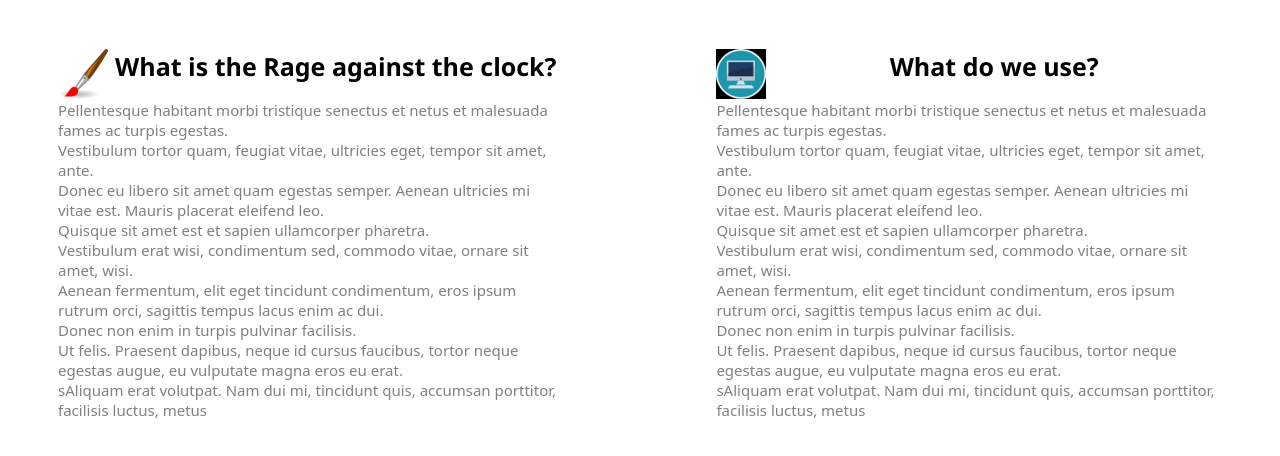
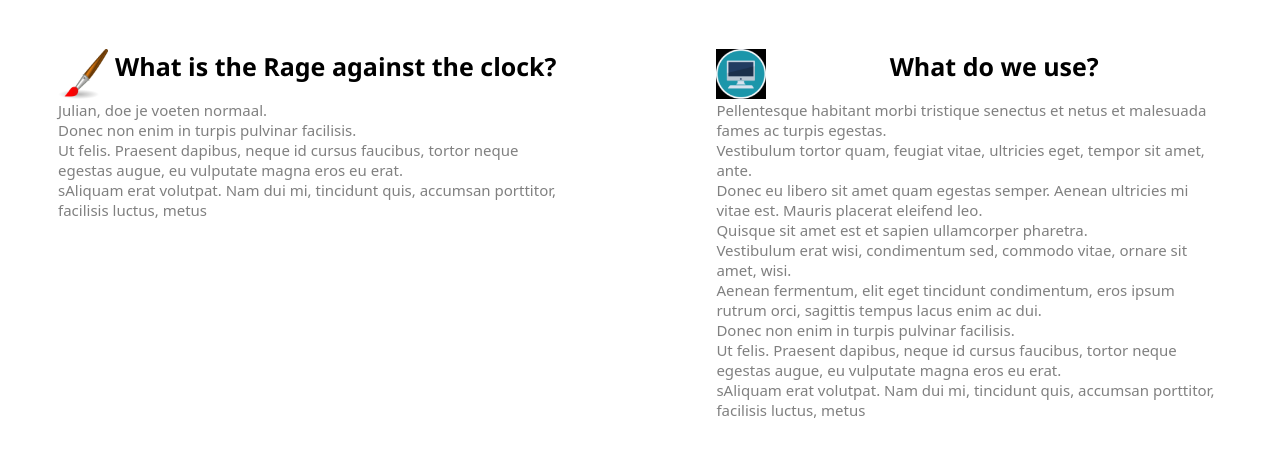
Before and after one commit to JustinFRFC/RageAgainstTheClock, a plain HTML site: page Index.html in a window 1280 px wide. Shown: the part 242-698 px from the top of the page. Drawn offline with Linux system fonts and the light colour scheme.

Commit message:
berichtje voor jou

```diff
--- a/Index.html
+++ b/Index.html
@@ -17,7 +17,7 @@
 <iframe src="https://www.zeitverschiebung.net/clock-widget-iframe-v2?language=en&size=large&timezone=Europe%2FAmsterdam" frameborder= "0";></iframe> </div>
 <div class = "text left">
 <h1> What is the Rage against the clock? <img src="paint-brush-hi.png" alt="Smiley face" width="50" height="50" align="left"></h1>
-<p>Pellentesque habitant morbi tristique senectus et netus et malesuada fames ac turpis egestas.<br>Vestibulum tortor quam, feugiat vitae, ultricies eget, tempor sit amet, ante.<br> Donec eu libero sit amet quam egestas semper. Aenean ultricies mi vitae est. Mauris placerat eleifend leo.<br> Quisque sit amet est et sapien ullamcorper pharetra.<br> Vestibulum erat wisi, condimentum sed, commodo vitae, ornare sit amet, wisi.<br> Aenean fermentum, elit eget tincidunt condimentum, eros ipsum rutrum orci, sagittis tempus lacus enim ac dui.<br> Donec non enim in turpis pulvinar facilisis.<br> Ut felis. Praesent dapibus, neque id cursus faucibus, tortor neque egestas augue, eu vulputate magna eros eu erat.<br> sAliquam erat volutpat. Nam dui mi, tincidunt quis, accumsan porttitor, facilisis luctus, metus</p>
+<p>Julian, doe je voeten normaal.<br> Donec non enim in turpis pulvinar facilisis.<br> Ut felis. Praesent dapibus, neque id cursus faucibus, tortor neque egestas augue, eu vulputate magna eros eu erat.<br> sAliquam erat volutpat. Nam dui mi, tincidunt quis, accumsan porttitor, facilisis luctus, metus</p>
 </div>
 
 <div class = "text right">
```
